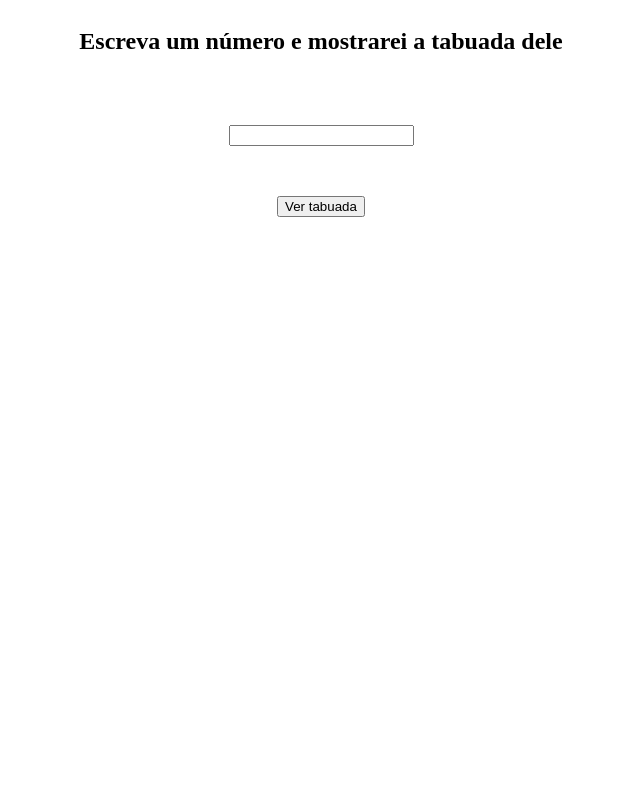
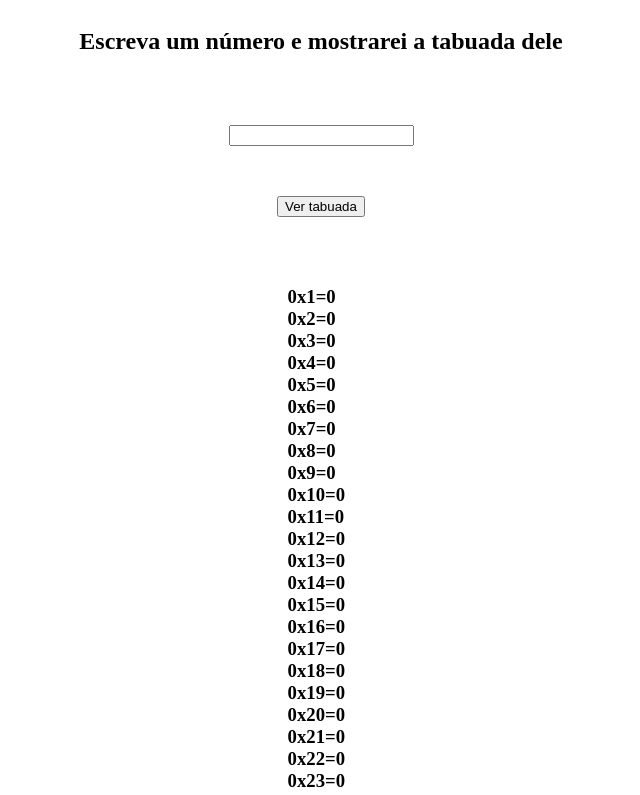
Before and after one commit to kauanpalmacordeiro/Versionamento-, a plain HTML site: page Versionamento-/index.html in a window 1280 px wide. Both pictures are taken after a click on the button "Ver tabuada". Shown: the top 795 px of the page, without its empty margins (319-959 px from the left). Drawn offline with Linux system fonts and the light colour scheme.

Commit message:
Exercicio satanico de tabuada

```diff
--- a/Versionamento-/index.html
+++ b/Versionamento-/index.html
@@ -4,7 +4,7 @@
     <meta charset="UTF-8">
     <meta name="viewport" content="width=device-width, initial-scale=1.0">
     <title> Data de nascimento </title>
-    <link rel="stylesheet" href="style.css">
+    <link rel="stylesheet" href="/Versionamento-/style.css">
 </head>
 <body>
 
@@ -13,6 +13,6 @@
     <button onclick="tabuada()"> Ver tabuada </button>
     <h3 id="resultado"></h3>
 
-    <script src="script.js"></script>
+    <script src="/Versionamento-/script.js"></script>
 </body>
 </html>
--- a/Versionamento-/script.js
+++ b/Versionamento-/script.js
@@ -2,9 +2,17 @@ function tabuada() {
     let numero = Number(document.getElementById("numero").value)
     let resultado = document.getElementById("resultado")
 
-    for (i == 0; i < 10; i ++) {
-        let tabuada = numero * i
-        resultado.textContent = tabuada
-    }
+     resultado.textContent = ""
+
+        for (let i = 1; i <= 100; i ++) {
+
+            let tabuada = i * numero
+
+            resultado.textContent += numero + "x" + i + "=" + tabuada + "\n"
+
+        }
+
+
+
 
 }
--- a/Versionamento-/style.css
+++ b/Versionamento-/style.css
@@ -5,3 +5,7 @@ body {
     flex-direction: column;
     gap: 50px
 }
+
+#resultado {
+    white-space: pre-line;
+}
```
